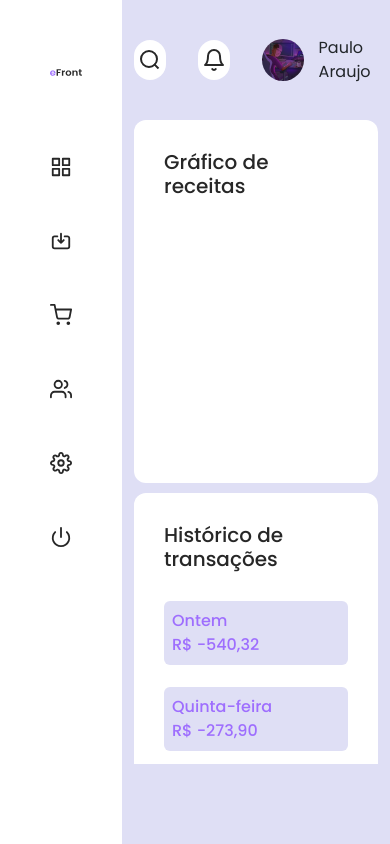
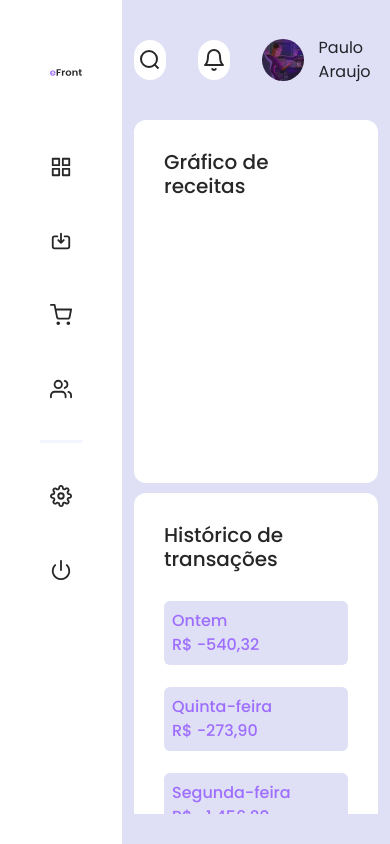
Before and after one commit to Paraujodev/ProjectReact-Task1, a React (Vite) app in the folder efont-project/: page / in a window 390 px wide. Built offline with nearby package versions, Linux system fonts and the light colour scheme.

Commit message:
ajustes responsivo

```diff
--- a/efont-project/src/components/header/style-header.scss
+++ b/efont-project/src/components/header/style-header.scss
@@ -59,7 +59,7 @@
     }
 }
 
-@media (width <= 594px) {
+@media (width <= 640px) {
     .headerSpace h1 {
         display: none;
     }
--- a/efont-project/src/components/navbar/navbar.jsx
+++ b/efont-project/src/components/navbar/navbar.jsx
@@ -37,6 +37,7 @@ export default function Navbar(){
                          <span>Suporte</span>
                      </a>
                  </li>
+                 <div className="divider"></div>
                 <li>
                     <a href ="/settings"> <img src= {Settings} alt='logo ajustes'/>
                             <span>Ajustes</span>
--- a/efont-project/src/components/navbar/style-navbar.scss
+++ b/efont-project/src/components/navbar/style-navbar.scss
@@ -8,7 +8,7 @@ nav {
     background: #FFFFFF;
     width: 270px;
     height: 100vh;
-    min-height: 500px;
+    min-height: 600px;
 
     .imageLogo {
         margin: 0 0 60px 10px;
@@ -55,6 +55,12 @@ nav {
 
         }
 
+        .divider {
+            width: 100%;
+            height: 3px;
+            background-color: #f2f6ff;
+        }
+
         .logofPage{
 
             li:hover{
@@ -91,3 +97,13 @@ nav {
         }
     }
 }
+
+@media(width <= 425px) {
+    nav {
+        min-height: 0px;
+
+        ul {
+            overflow-y: scroll;
+        }
+    }
+}
--- a/efont-project/src/pages/dashboard/style-dashboard.scss
+++ b/efont-project/src/pages/dashboard/style-dashboard.scss
@@ -11,7 +11,7 @@
 
         .overflow {
             height: calc(100vh - 200px);
-            min-height: 325px;
+            min-height: 385px;
             overflow-y: scroll;
         }
 
@@ -46,4 +46,13 @@
         }
     }
 
+    @media(width <= 425px) {
+
+        .mycontent {
+            .overflow {
+                height: calc(100vh - 150px);
+                min-height: 0;
+            }
+        }
+    }
 }
--- a/efont-project/src/style.scss
+++ b/efont-project/src/style.scss
@@ -31,5 +31,11 @@ h2 {
     background-color:#dfdff5;
     width: 100%;
     height: 100vh;
-    min-height: 500px;
+    min-height: 600px;
 }
+
+@media (width <= 425px) {
+    .backgroud-page {
+        min-height: 0px;
+    }
+}
```
